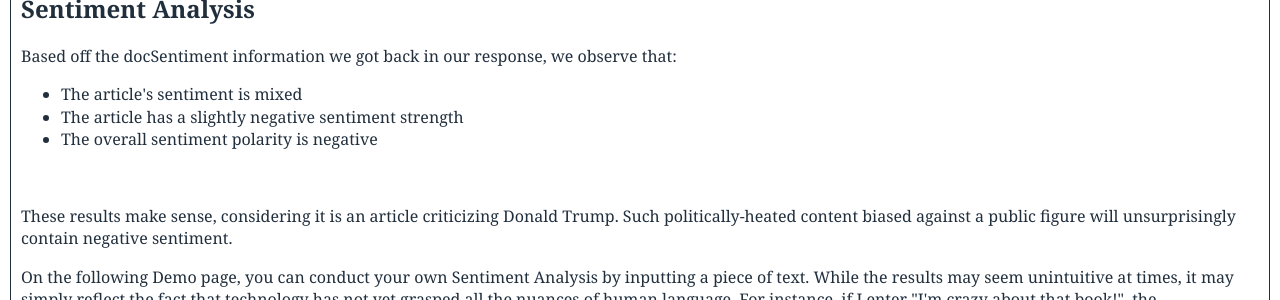
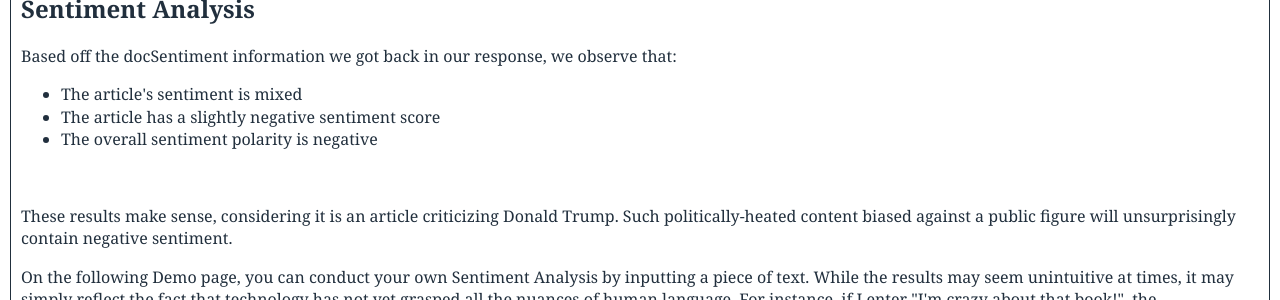
Before and after one commit to lenaz/How-To-Guide, a Jekyll site: the page built from response.html, in a window 1280 px wide. Shown: the part 1448-1748 px from the top of the page. Built offline with Jekyll 4.4.1, drawn with Linux system fonts in a browser that asks for light colours; Markdown is read by kramdown in place of the engine named in the settings.

Commit message:
Update response.html

```diff
--- a/response.html
+++ b/response.html
@@ -50,7 +50,7 @@ layout: default
 <p>Based off the docSentiment information we got back in our response, we observe that:
 <ul>
 <li>The article's sentiment is mixed</li>
-<li>The article has a slightly negative sentiment strength</li>
+<li>The article has a slightly negative sentiment score</li>
 <li>The overall sentiment polarity is negative</li>
 </ul>
 <br>
```
